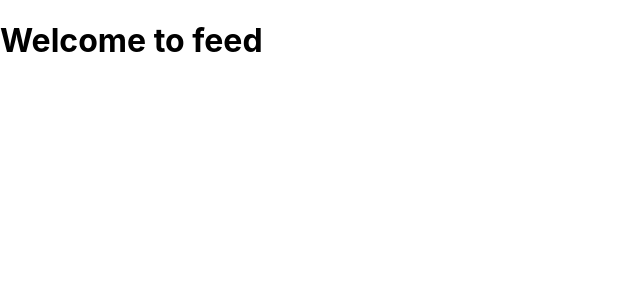
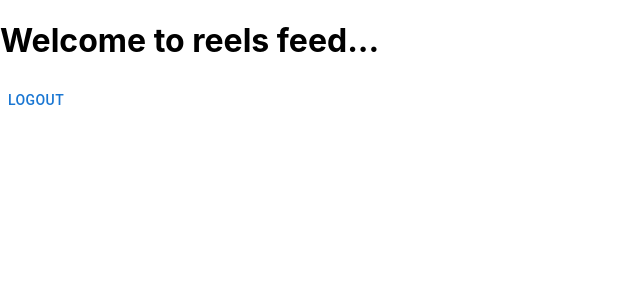
Before and after one commit to vivekgarrg/reels-clone, a React (Create React App) app: page / in a window 1280 px wide. Shown: the top 300 px of the page, without its empty margins (0-640 px from the left). Built offline with nearby package versions, Linux system fonts and the light colour scheme; no server answers; sample sign-in values are in the browser's storage.

Commit message:
created private router to authenticate security on feed

```diff
--- a/src/App.js
+++ b/src/App.js
@@ -4,6 +4,7 @@ import {BrowserRouter,Route,Switch} from 'react-router-dom';
 import Login from './Components/Login';
 import {AuthProvider} from './Context/AuthContext'
 import Feed from './Components/Feed';
+import PrivateRoute from './Components/PrivateRoute';
 
 function App() {
   return (
@@ -12,7 +13,7 @@ function App() {
     <Switch>
     <Route exact path="/login" component={Login}/>
     <Route exact path="/signup" component={SignUp}/>
-    <Route exact path='/' component={Feed}/>
+    <PrivateRoute exact path='/' component={Feed}/>
     </Switch>
     </AuthProvider>
     </BrowserRouter>
--- a/src/Components/Feed.js
+++ b/src/Components/Feed.js
@@ -1,10 +1,14 @@
-import React from 'react'
+import { Button } from '@mui/material'
+import React, { useContext } from 'react'
+import { AuthContext } from '../Context/AuthContext'
 
 function Feed() {
+  const {logOut} = useContext(AuthContext)
   return (
-    <div>
-        <h1>Welcome to feed</h1>
-    </div>
+    <>
+    <h1>Welcome to reels feed...</h1>
+    <Button onClick={logOut}>logout</Button>
+    </>
   )
 }
 
--- a/src/Components/Login.js
+++ b/src/Components/Login.js
@@ -11,13 +11,13 @@ import {Link} from 'react-router-dom';
 import { makeStyles } from '@mui/styles';
 import './Login.css'
 import insta from '../Assets/insta-logo.jpg'
+import { useHistory } from 'react-router-dom';
 
 
 export default function Login() {
 
   const store = useContext(AuthContext);
   const [user,setuser] = useState('');
-  const [loading,setLoading] = useState('');
 
   console.log(store);
     const useStyles= makeStyles({
@@ -33,6 +33,31 @@ export default function Login() {
         }
     })
     const classes = useStyles();
+    const [email,setEmail] = useState('');
+    const [password,setPassword] = useState('');
+    const [error,setError] = useState('');
+    const [loading,setLoading] = useState(false);
+    const history = useHistory();
+    const {login} = useContext(AuthContext)
+
+    const handleClick = async() =>{
+
+      try{
+        setError('')
+        setLoading(true)
+        let res = await login(email,password);
+        setLoading(false)
+        history.push('/')
+      }catch(error){
+        setError(error)
+        setTimeout(()=>{
+          setError(' ')
+        },2000);
+        setLoading(false)
+      }
+
+
+    }
 
     useEffect(()=>{
         document.title = "Login"
@@ -50,12 +75,12 @@ export default function Login() {
           <Typography className={classes.text1} variant='subtitle1'>
             Login to see photos and videos from your friends
           </Typography>
-          {true && <Alert severity="error">This is an error alert — check it out!</Alert>}
-          <TextField id="outlined-basic" label="Email" variant="outlined"  fullWidth={true} margin="dense" size="small"/>
-          <TextField id="outlined-basic" label="Password" variant="outlined"  fullWidth={true} margin="dense" size="small"/>
+          {error!='' && <Alert severity="error">{error}</Alert>}
+          <TextField id="outlined-basic" label="Email" variant="outlined"  fullWidth={true} margin="dense" size="small" value={email} onChange={(e)=>setEmail(e.target.value)}/>
+          <TextField id="outlined-basic" label="Password" variant="outlined"  fullWidth={true} margin="dense" size="small" value={password} onChange={(e)=>setPassword(e.target.value)}/>
         </CardContent>
         <CardActions>
-            <Button fullWidth={true} variant="contained" color='primary'>Login</Button>
+          <Button fullWidth={true} variant="contained" color='primary' onClick={handleClick} disabled={loading}>Login</Button>
         </CardActions>
 
         <CardContent>
--- /dev/null
+++ b/src/Components/PrivateRoute.js
@@ -0,0 +1,16 @@
+import React, { useContext } from 'react'
+import { Redirect } from 'react-router'
+import { AuthContext } from '../Context/AuthContext'
+import { Route } from 'react-router-dom'
+
+function PrivateRoute({component:Component,...rest}) {
+    const {user} = useContext(AuthContext)
+
+  return (
+    <Route {...rest} render={props=>{
+        return user?<Component{...props}/>: <Redirect to="/login"/>
+    }}/>
+  )
+}
+
+export default PrivateRoute
```
